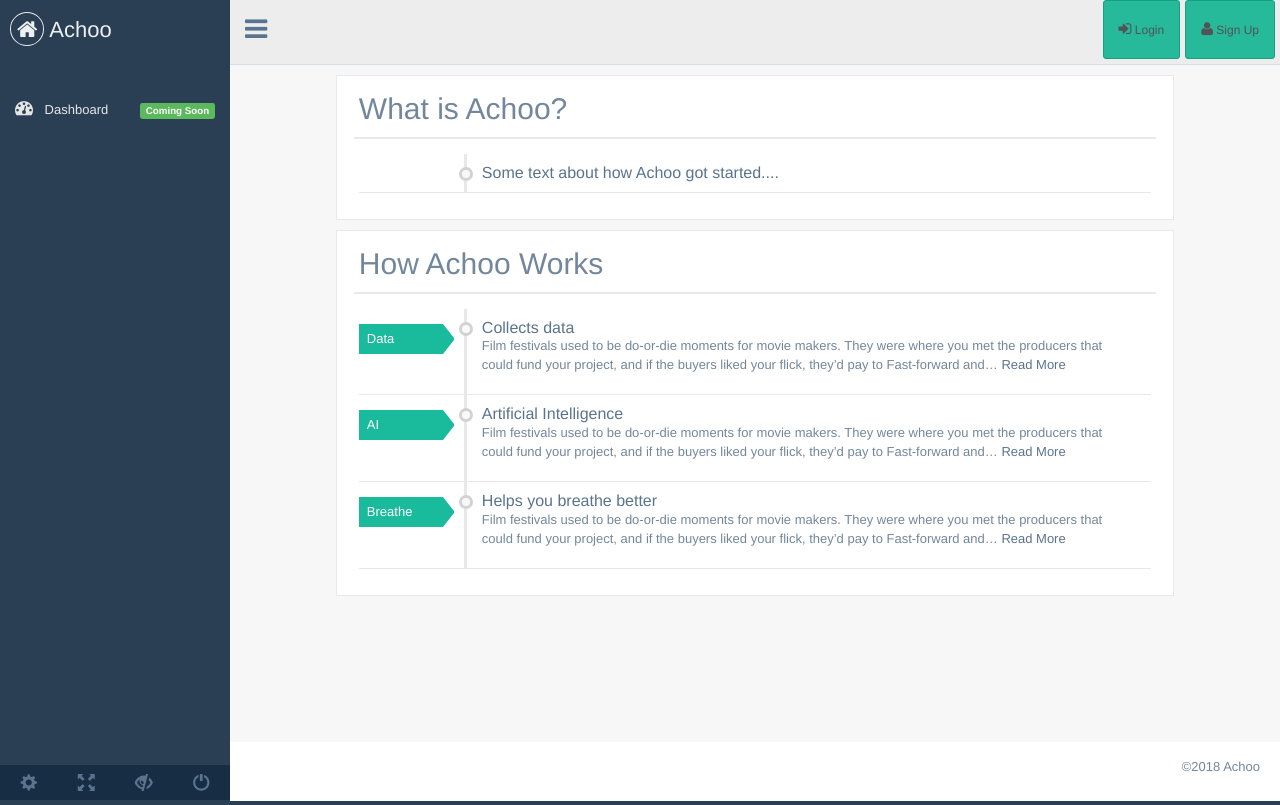
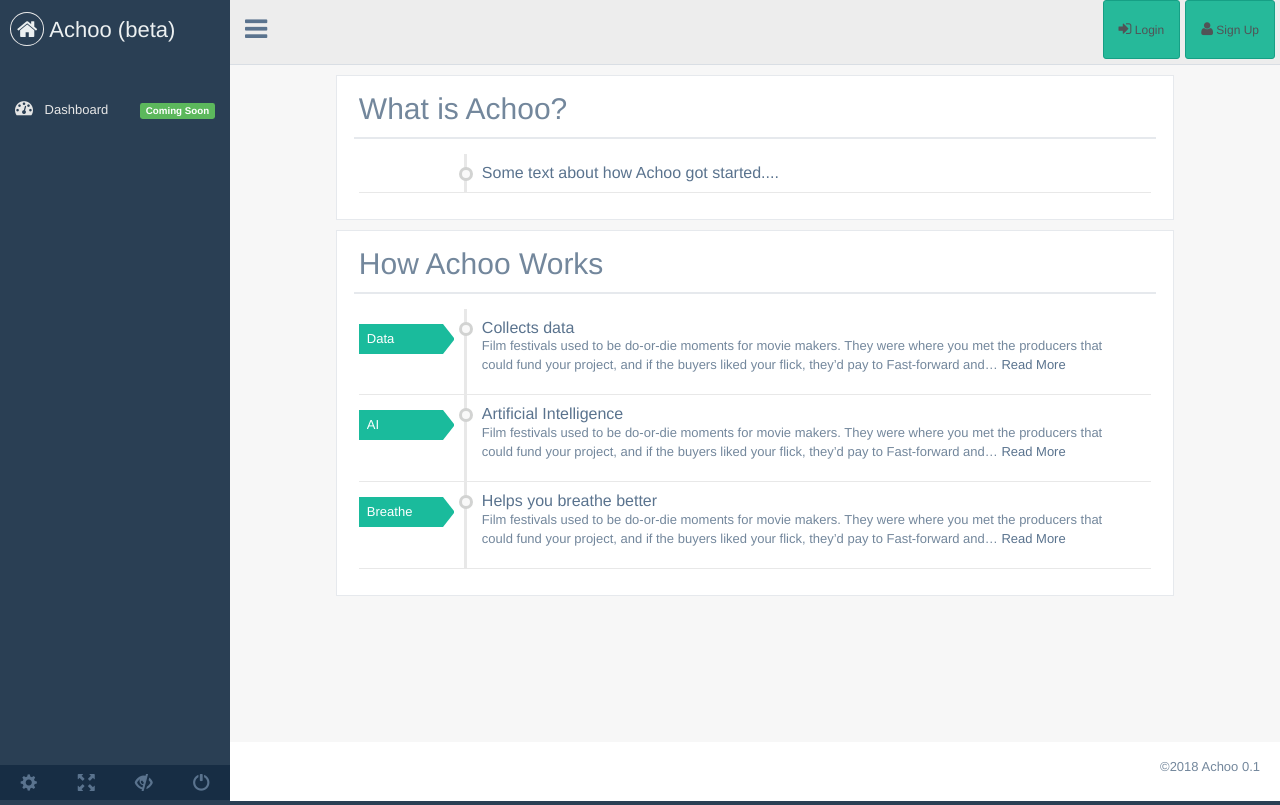
Before and after one commit to tmthyjames/Achoo, a Flask app: page / in a window 1280 px wide. Run offline with Flask 2, Linux system fonts and the light colour scheme; some libraries are stand-ins or nearby versions.

Commit message:
add config variable #ACHOO-16

```diff
--- a/ui/app.py
+++ b/ui/app.py
@@ -1,4 +1,4 @@
-from flask import Flask, redirect, url_for, flash, g
+from flask import Flask, redirect, url_for, flash, g, config, session
 from flask_restful import Api
 from flask_sqlalchemy import SQLAlchemy
 from flask_login import LoginManager, UserMixin, current_user, login_user
@@ -29,11 +29,12 @@ app.register_blueprint(views_blueprints)
 login_manager = LoginManager(app)
 login_manager.init_app(app)
 
+
 @app.before_request
 def inject_globals():
     with app.app_context():
-        g.VERSION = Config.VERSION
-        g.FLAG = Config.FLAG
+        session['VERSION'] = Config.VERSION
+        session['MSG'] = Config.MSG
     return None
 
 @login_manager.user_loader
--- a/ui/app/config.py
+++ b/ui/app/config.py
@@ -1,5 +1,5 @@
 import os
 
 class Config(object):
-    FLAG = 'beta'
+    MSG = '(beta)'
     VERSION = '0.1'
--- a/ui/app/templates/capture.html
+++ b/ui/app/templates/capture.html
@@ -29,7 +29,7 @@
   {{ super() }}
   <!-- validator -->
   <script>
-
+  	console.log('{{g.VERSION}}, {{g.FLAG}}, =-=-=-=-=-=-, {{session.MSG}}')
 	var x = document.getElementById("capture");
 
 	function getLocation(treatment) {
--- a/ui/app/templates/footer.html
+++ b/ui/app/templates/footer.html
@@ -1,4 +1,4 @@
 <div class="pull-right">
-  <p>©2018 Achoo {{g.VERSION}}</p>
+  <p>©2018 Achoo {{session.VERSION}}</p>
 </div>
 <div class="clearfix"></div>
--- a/ui/app/templates/login.html
+++ b/ui/app/templates/login.html
@@ -43,9 +43,9 @@
 
               <div>
               	<a href="/">
-	                <h1><i class="fa fa-home"></i> Achoo</h1>
+	                <h1><i class="fa fa-home"></i> Achoo {{session.MSG}}</h1>
                 </a>
-                <p>©2018 Achoo {{g.VERSION}} </p>
+                <p>©2018 Achoo {{session.VERSION}} </p>
               </div>
             </div>
           </form>
--- a/ui/app/templates/sidebar.html
+++ b/ui/app/templates/sidebar.html
@@ -1,6 +1,6 @@
 <div class="left_col scroll-view">
   <div class="navbar nav_title" style="border: 0;">
-    <a href="/" class="site_title"><i class="fa fa-home"></i> <span>Achoo {{g.FLAG}} </span></a>
+    <a href="/" class="site_title"><i class="fa fa-home"></i> <span>Achoo {{session.MSG}} </span></a>
   </div>
 
   <div class="clearfix"></div>
```
